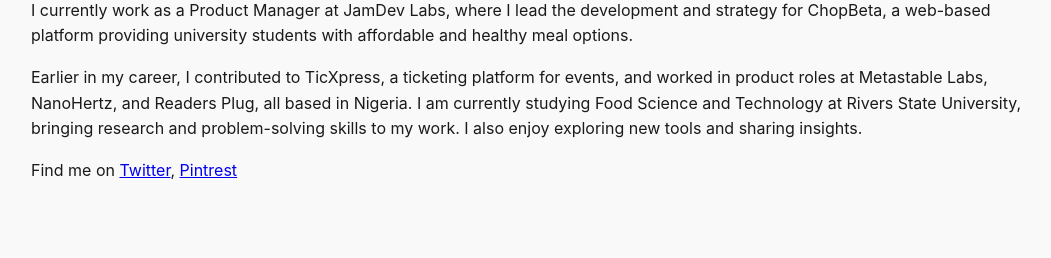
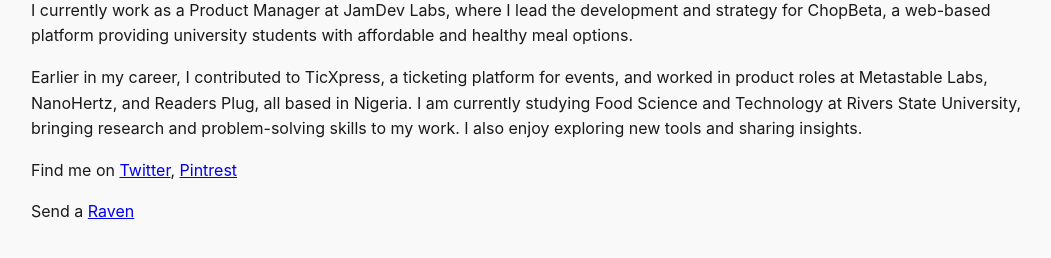
Before and after one commit to Laud-Tope/Portfolio, a plain HTML site: page index.html in a window 1280 px wide. Shown: the part 364-622 px from the top of the page, without its empty margins (109-1160 px from the left). Drawn offline with Linux system fonts and the light colour scheme.

Commit message:
image src

```diff
--- a/index.html
+++ b/index.html
@@ -61,6 +61,7 @@
             <p>I currently work as a Product Manager at JamDev Labs, where I lead the development and strategy for ChopBeta, a web-based platform providing university students with affordable and healthy meal options.</p>
             <p>Earlier in my career, I contributed to TicXpress, a ticketing platform for events, and worked in product roles at Metastable Labs, NanoHertz, and Readers Plug, all based in Nigeria. I am currently studying Food Science and Technology at Rivers State University, bringing research and problem-solving skills to my work. I also enjoy exploring new tools and sharing insights.</p>
             <p>Find me on <a href="https://x.com/Adams_Tope_">Twitter</a>, <a href="https://pin.it/4jlygBYUa">Pintrest</a></p>
+            <p>Send a <a href="mailto:tohpeking@gmail.com">Raven</a></p>
         </div>
     </div>
 </body>
```
